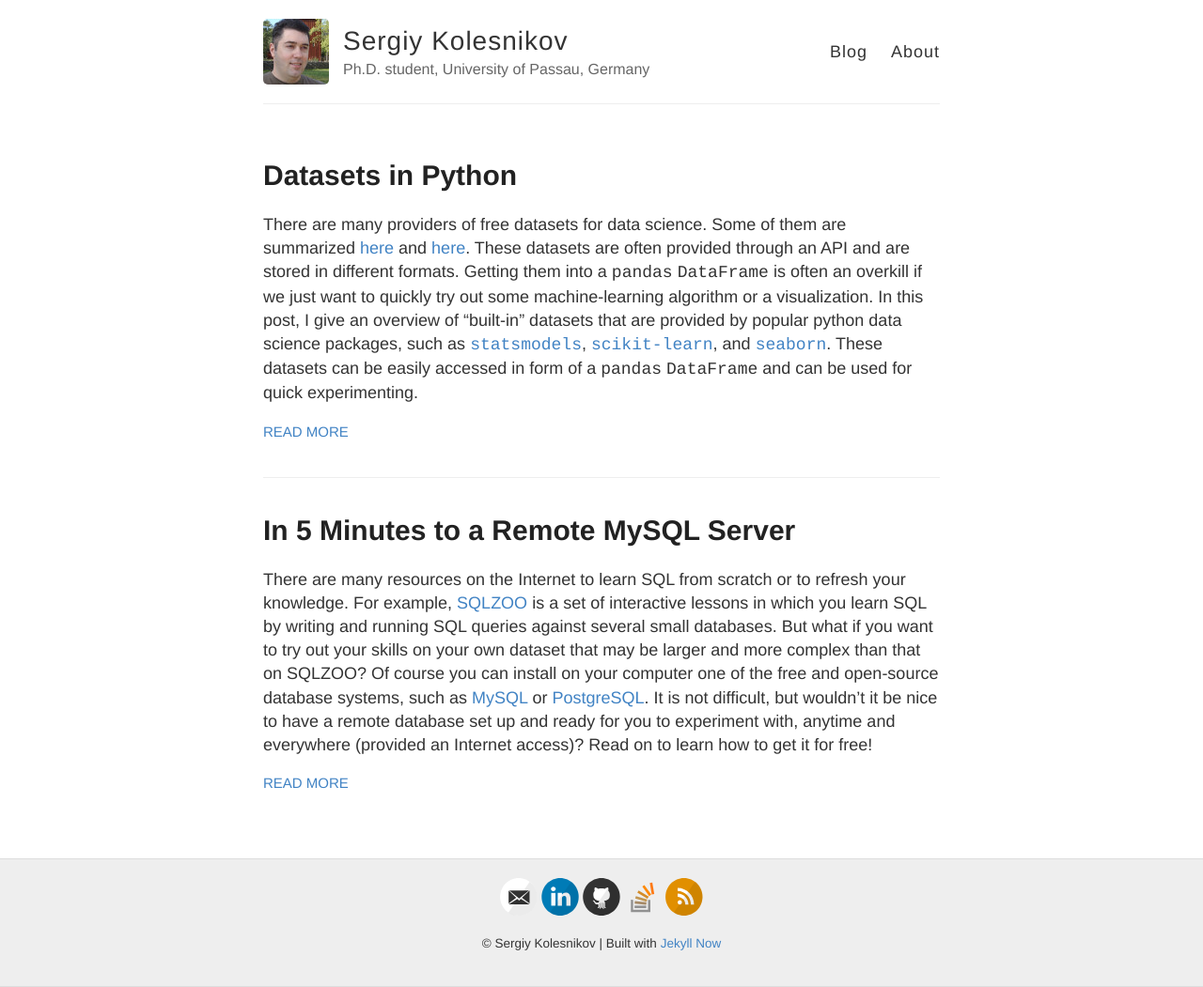
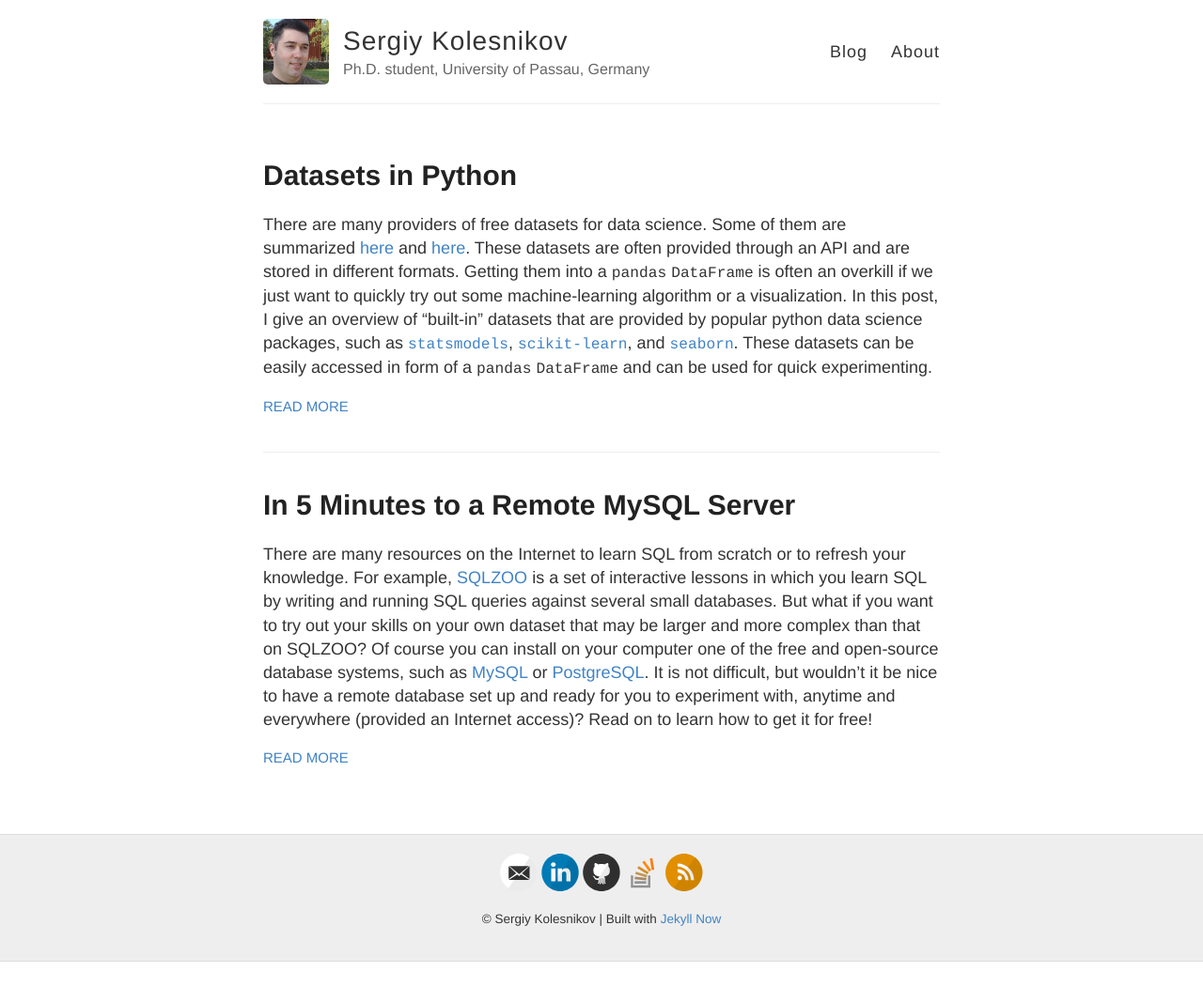
Before and after one commit to SergiyKolesnikov/sergiykolesnikov.github.io, a Jekyll site: the page built from index.html, in a window 1280 px wide. Shown: the whole page at 94% size. Built offline with Jekyll 4.4.1, drawn with Linux system fonts in a browser that asks for light colours; after the commit the page ends 1024 px from its top, so only the background shows below that.

Commit message:
Reduce the font size for code to 90%.

```diff
--- a/_sass/_highlights.scss
+++ b/_sass/_highlights.scss
@@ -18,6 +18,7 @@
 
 code {
   font-family:'Bitstream Vera Sans Mono','Courier', monospace;
+  font-size: 90%;
 }
 
 .highlight .c { color: #586E75 } /* Comment */
```
